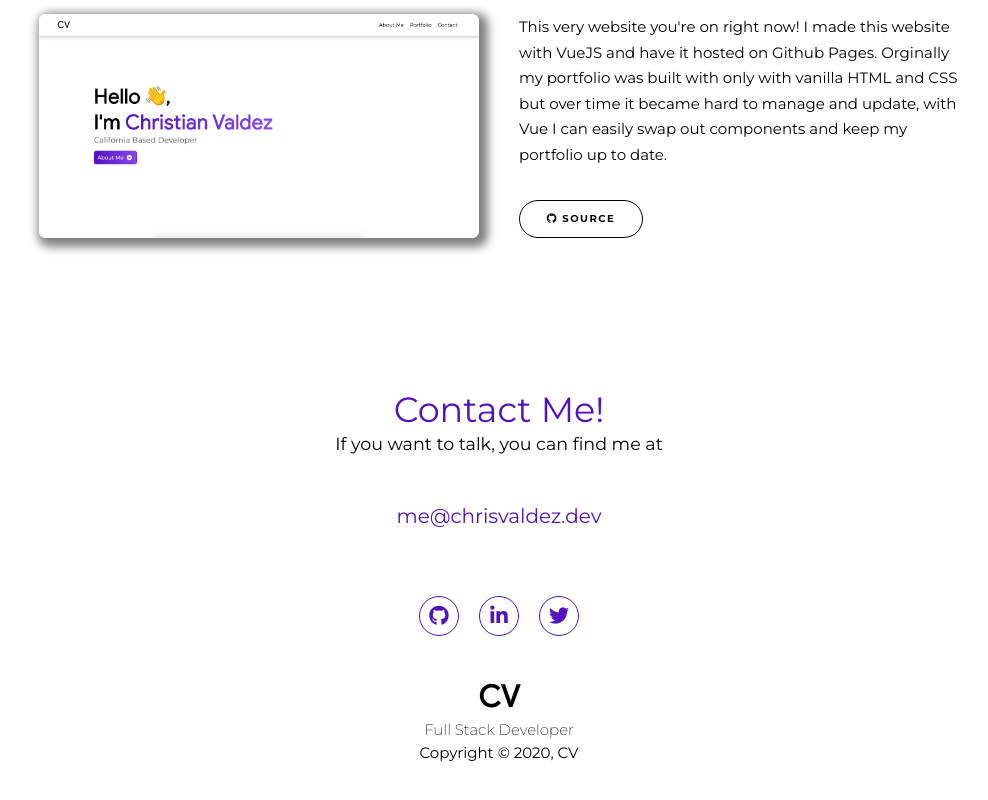
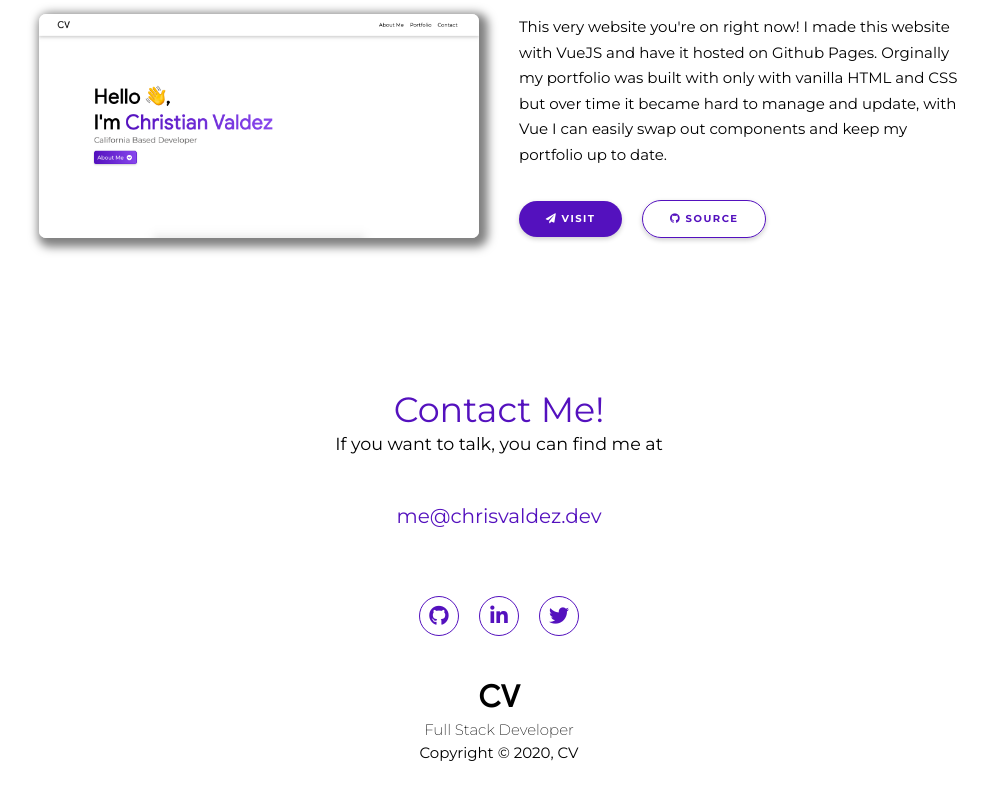
Before and after one commit to unChartedZone/unChartedZone.github.io, a Vue app: page / in a window 1280 px wide. Shown: the part 1647-2447 px from the top of the page, without its empty margins (141-1129 px from the left). Built offline with nearby package versions, Linux system fonts and the light colour scheme.

Commit message:
styled links in portfolio items

```diff
--- a/src/components/Portfolio.vue
+++ b/src/components/Portfolio.vue
@@ -16,17 +16,20 @@
           <div class="portfolio__image">
             <img :src="`${project.imgSrc}`" alt="" />
           </div>
-          <!-- <img
-              src="@/assets/images/portfolioScreenshot.png"
-              alt="Screenshot of Portfolio"
-            /> -->
           <div class="portfolio__body">
             <p class="portfolio__copy">{{ project.description }}</p>
             <div>
-              <button class="btn--pill">
+              <z-link class="mr-1" url="https://chrisvaldez.dev">
+                <i class="fas fa-paper-plane"></i>
+                Visit
+              </z-link>
+              <z-link
+                url="https://github.com/unChartedZone/unChartedZone.github.io"
+                outlined
+              >
                 <i class="fab fa-github"></i>
                 Source
-              </button>
+              </z-link>
             </div>
           </div>
         </div>
```
